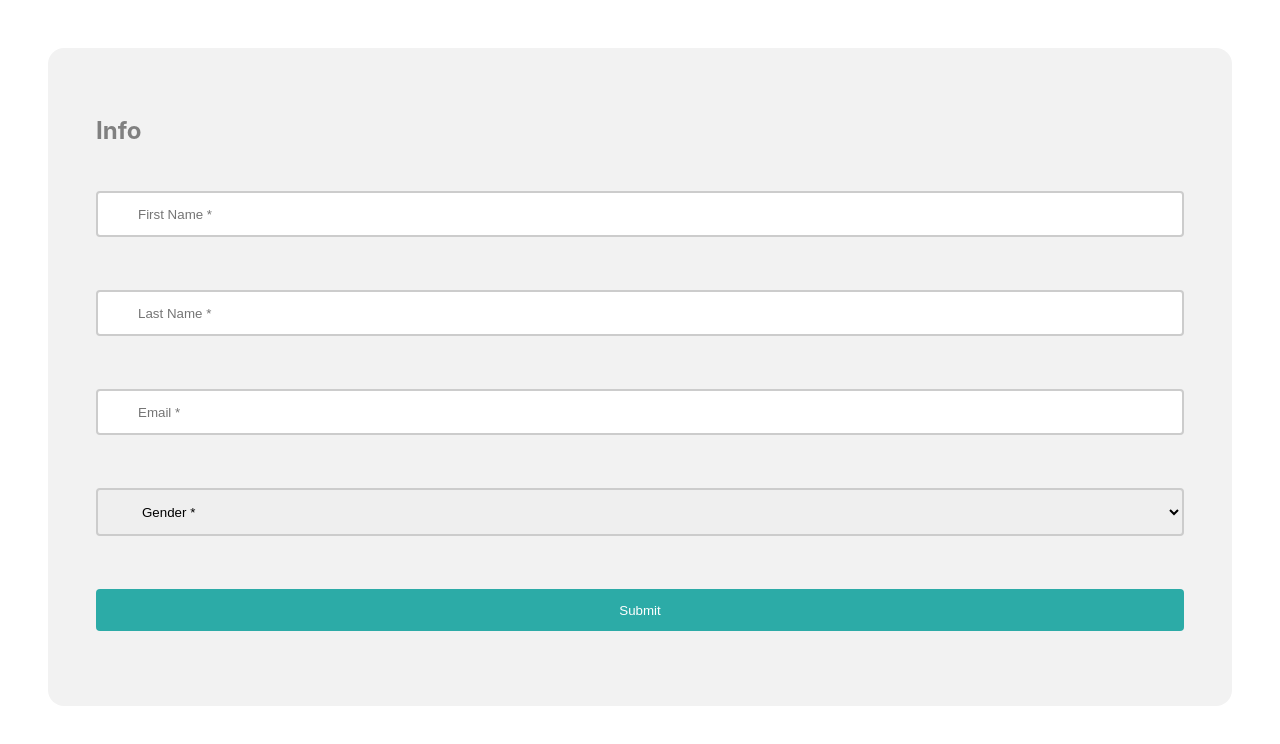
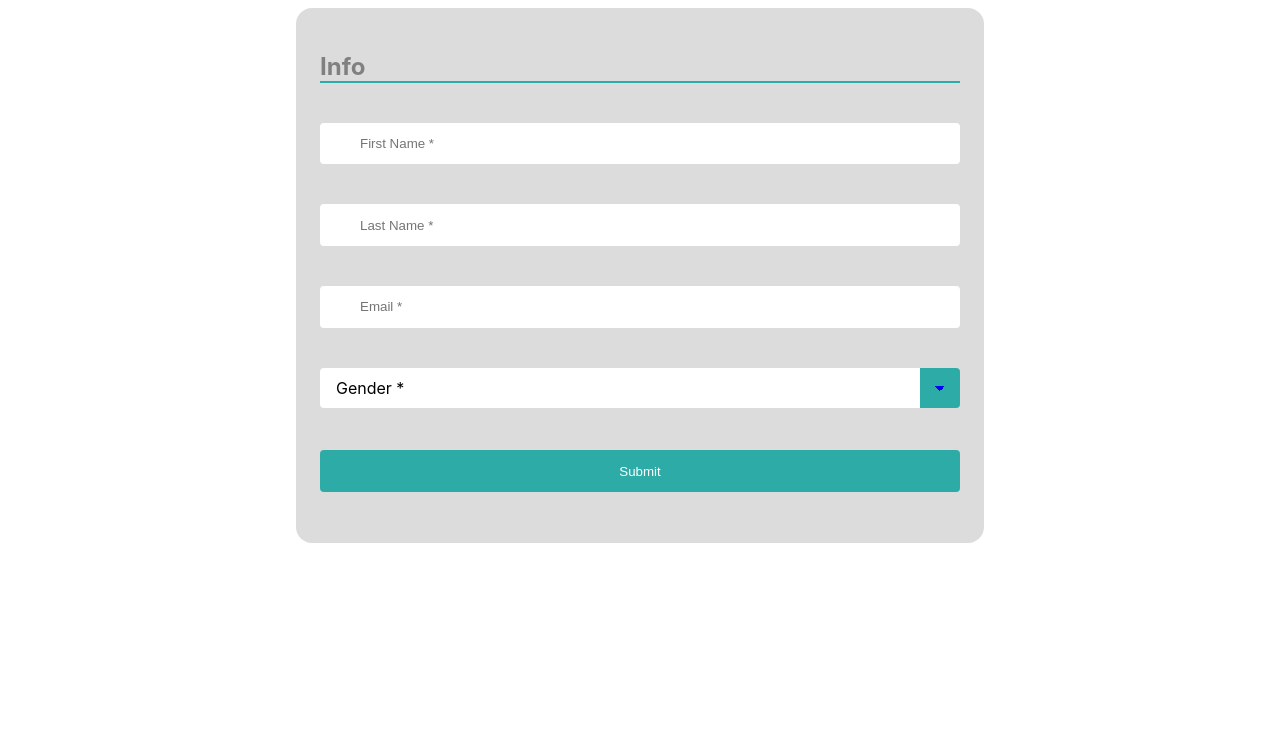
Before and after one commit to StefanUngureanul24/jacandoProjekt, a React (Create React App) app: page / in a window 1280 px wide. Shown: the top 744 px of the page. Built offline with nearby package versions, Linux system fonts and the light colour scheme.

Commit message:
Fix of style, especially the select element

```diff
--- a/src/frontend/Form.js
+++ b/src/frontend/Form.js
@@ -107,9 +107,6 @@ class SelectForm extends React.Component {
             <div className='container'>
                 <h2>Info</h2>
                 <form onSubmit={this.handleSubmit}>
-
-
-
                     <input
                         type="text"
                         style={{border: (this.state.firstnameError)?"2px solid red":""}}
@@ -118,9 +115,6 @@ class SelectForm extends React.Component {
                         placeholder="First Name *"
                         onChange={(e) => this.onChangeInput(e)}
                     />
-
-                        <br/>
-
 
                     <input
                         type="text"
@@ -131,9 +125,6 @@ class SelectForm extends React.Component {
                         onChange={(e) => this.onChangeInput(e)}
                     />
 
-
-
-
                     <input
                         type="email"
                         style={{border: (this.state.emailError)?"2px solid red":""}}
@@ -143,9 +134,8 @@ class SelectForm extends React.Component {
                         onChange={(e) => this.onChangeInput(e)}
                     />
 
-
-
                     <select
+                        className="selectGender"
                         style={{border: (this.state.genderError)?"2px solid red":""}}
                         value={this.state.gender}
                         name="gender"
@@ -156,7 +146,6 @@ class SelectForm extends React.Component {
                         <option value="female">Female</option>
                         <option value="nonbinary">Non-binary</option>
                     </select>
-
 
                 {/*<br />*/}
                 <button className='submit' onClick={this.validateForm}>Submit</button>
--- a/src/frontend/form.css
+++ b/src/frontend/form.css
@@ -74,22 +74,29 @@ body {
 input[type=text], input[type=email], select {
     width: 100%;
     padding: 1em 3em;
-    margin: 2em 0;
+    margin: 1.5em 0;
     display: inline-block;
-    border: 2px solid #ccc;
+    border: thin #B8B8B8;
     border-radius: 4px;
     box-sizing: border-box;
 }
 
+input[type=email] {
+    margin-bottom: 3em;
+}
+
 .container {
     border-radius: 1em;
-    background-color: #f2f2f2;
-    padding: 3em;
-    margin: 3em;
+    background-color: #DCDCDC;
+    padding: 1.5em;
+    margin: 0 auto;
+    margin-top: 0.5em;
+    width: 50%;
 }
 
 .container h2 {
     color: gray;
+    border-bottom: 2px solid #2caba7;
 }
 
 .submit {
@@ -107,3 +114,37 @@ input[type=text], input[type=email], select {
 .submit:hover {
     background-color: #21827f;
 }
+
+.selectGender {
+    background-color: #fff;
+    /*border: thin solid blue;*/
+    border: thin;
+    border-radius: 4px;
+    display: inline-block;
+    font: inherit;
+    line-height: 1.5em;
+    padding: 0.5em 3.5em 0.5em 1em;
+
+    /* reset */
+
+    margin: 0 0 1em 0;
+    -webkit-box-sizing: border-box;
+    -moz-box-sizing: border-box;
+    box-sizing: border-box;
+    -webkit-appearance: none;
+    -moz-appearance: none;
+
+    background-image:
+    linear-gradient(45deg, transparent 50%, blue 50%),
+    linear-gradient(135deg, blue 50%, transparent 50%),
+    linear-gradient(to right, #2caba7, #2caba7);
+  background-position:
+    calc(100% - 20px) calc(1em + 2px),
+    calc(100% - 15px) calc(1em + 2px),
+    100% 0;
+  background-size:
+    5px 5px,
+    5px 5px,
+    2.5em 2.5em;
+  background-repeat: no-repeat;
+}
```
Lines whose indentation alone changed are shown as unchanged.
